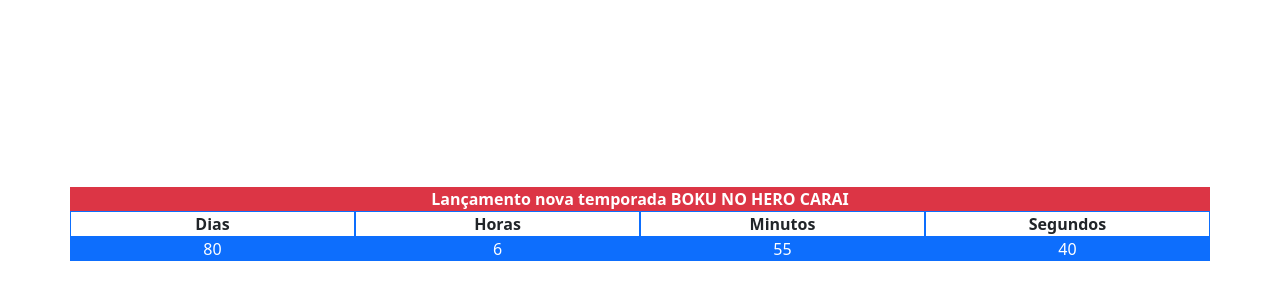
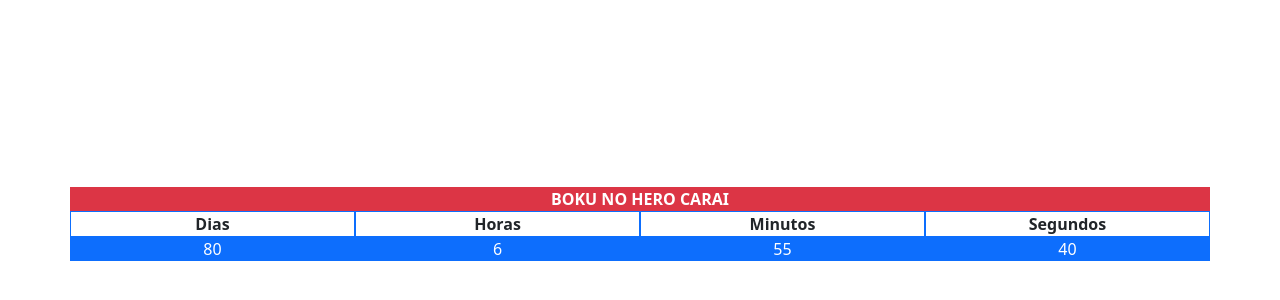
Before and after one commit to joaoa-casagrande/joaoa-casagrande.github.io, a plain HTML site: page index.html in a window 1280 px wide. Shown: the part 176-476 px from the top of the page. Drawn offline with nearby package versions, Linux system fonts and the light colour scheme.

Commit message:
Update index.html

```diff
--- a/index.html
+++ b/index.html
@@ -24,7 +24,7 @@
         <div style="text-align: center;" class="row">
             <div  class="col-12 bg-danger text-white">
 
-                <b>Lançamento nova temporada BOKU NO HERO CARAI</b>
+                <b>BOKU NO HERO CARAI</b>
 
                 </div>
 
```
